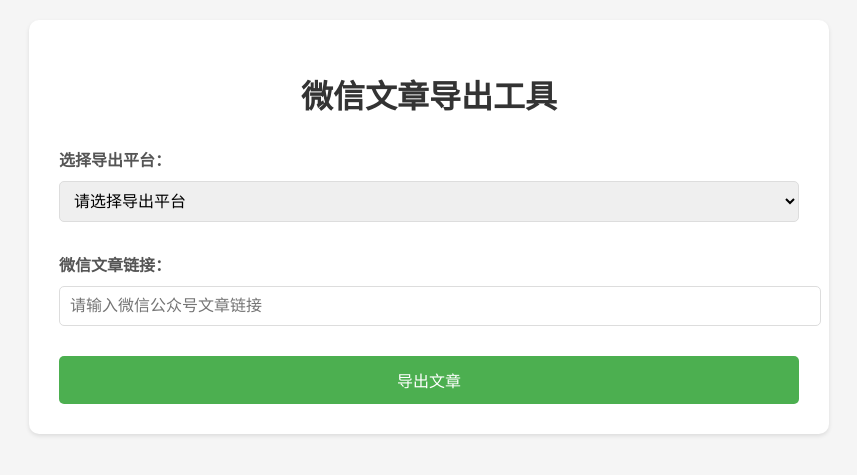
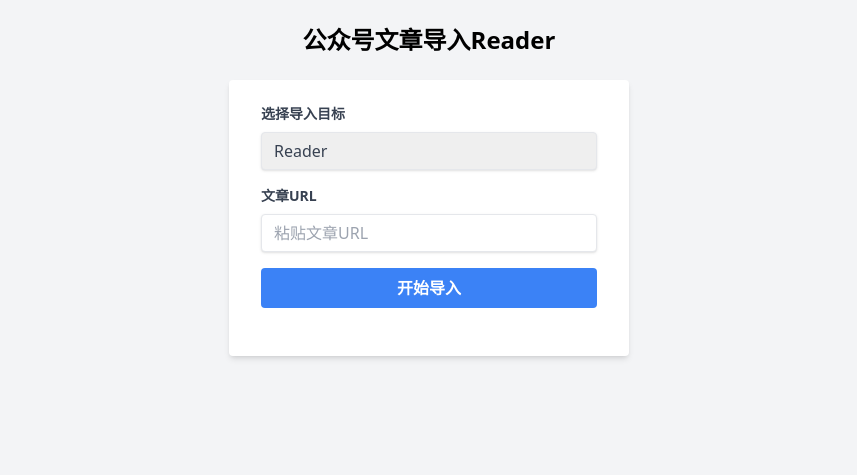
Before and after one commit to autism-ip/Wechat2Reader, a Flask app: page / in a window 1280 px wide. Shown: the top 475 px of the page, without its empty margins (211-1068 px from the left). Run offline with Flask 3, Linux system fonts and the light colour scheme; some libraries are stand-ins or nearby versions.

Commit message:
Fine-tuning the page

```diff
--- a/app.py
+++ b/app.py
@@ -21,10 +21,10 @@
 
         if target == 'reader':
             result = wechat_to_reader.process_article(url)
-            return jsonify({'message': '成功导出到微信读书！'})
+            return jsonify({'message': '成功导入到Reader！'})
         elif target == 'readwise':
             result = wechat_to_readwise.process_article(url)
-            return jsonify({'message': '成功导出到Readwise！'})
+            return jsonify({'message': '成功导出入Readwise！'})
         else:
             return jsonify({'error': '不支持的目标平台'}), 400
 
--- a/templates/index.html
+++ b/templates/index.html
@@ -3,131 +3,66 @@
 <head>
     <meta charset="UTF-8">
     <meta name="viewport" content="width=device-width, initial-scale=1.0">
-    <title>微信文章导出工具</title>
-    <style>
-        body {
-            font-family: -apple-system, BlinkMacSystemFont, "Segoe UI", Roboto, "Helvetica Neue", Arial, sans-serif;
-            max-width: 800px;
-            margin: 0 auto;
-            padding: 20px;
-            background-color: #f5f5f5;
-        }
-        .container {
-            background-color: white;
-            padding: 30px;
-            border-radius: 10px;
-            box-shadow: 0 2px 4px rgba(0,0,0,0.1);
-        }
-        h1 {
-            color: #333;
-            text-align: center;
-            margin-bottom: 30px;
-        }
-        .form-group {
-            margin-bottom: 20px;
-        }
-        label {
-            display: block;
-            margin-bottom: 10px;
-            color: #555;
-            font-weight: bold;
-        }
-        input[type="url"], select {
-            width: 100%;
-            padding: 10px;
-            border: 1px solid #ddd;
-            border-radius: 5px;
-            font-size: 16px;
-            margin-bottom: 10px;
-        }
-        button {
-            background-color: #4CAF50;
-            color: white;
-            padding: 12px 20px;
-            border: none;
-            border-radius: 5px;
-            cursor: pointer;
-            width: 100%;
-            font-size: 16px;
-            transition: background-color 0.3s;
-        }
-        button:hover {
-            background-color: #45a049;
-        }
-        #message {
-            margin-top: 20px;
-            padding: 15px;
-            border-radius: 5px;
-            display: none;
-        }
-        .success {
-            background-color: #dff0d8;
-            color: #3c763d;
-            border: 1px solid #d6e9c6;
-        }
-        .error {
-            background-color: #f2dede;
-            color: #a94442;
-            border: 1px solid #ebccd1;
-        }
-    </style>
+    <title>公众号文章导入Reader</title>
+    <script src="https://cdn.tailwindcss.com"></script>
+    <script src="https://cdn.jsdelivr.net/npm/axios/dist/axios.min.js"></script>
 </head>
-<body>
-    <div class="container">
-        <h1>微信文章导出工具</h1>
-        <div class="form-group">
-            <label for="target">选择导出平台：</label>
-            <select id="target" required>
-                <option value="">请选择导出平台</option>
-                <option value="reader">微信读书</option>
-                <option value="readwise">Readwise</option>
-            </select>
+<body class="bg-gray-100">
+    <div class="container mx-auto max-w-md p-6">
+        <h1 class="text-2xl font-bold text-center mb-6">公众号文章导入Reader</h1>
+        <div class="bg-white shadow-md rounded px-8 pt-6 pb-8 mb-4">
+            <div class="mb-4">
+                <label class="block text-gray-700 text-sm font-bold mb-2" for="destination">
+                    选择导入目标
+                </label>
+                <select id="destination" class="shadow appearance-none border rounded w-full py-2 px-3 text-gray-700 leading-tight focus:outline-none focus:shadow-outline">
+                    <option value="reader">Reader</option>
+                    <option value="readwise">Readwise</option>
+                </select>
+            </div>
+            <div class="mb-4">
+                <label class="block text-gray-700 text-sm font-bold mb-2" for="url">
+                    文章URL
+                </label>
+                <input class="shadow appearance-none border rounded w-full py-2 px-3 text-gray-700 leading-tight focus:outline-none focus:shadow-outline" id="url" type="url" placeholder="粘贴文章URL">
+            </div>
+            <div class="flex items-center justify-between">
+                <button id="importButton" class="bg-blue-500 hover:bg-blue-700 text-white font-bold py-2 px-4 rounded focus:outline-none focus:shadow-outline w-full" type="button">
+                    开始导入
+                </button>
+            </div>
+            <div id="status" class="mt-4 text-center font-medium"></div>
         </div>
-        <div class="form-group">
-            <label for="url">微信文章链接：</label>
-            <input type="url" id="url" placeholder="请输入微信公众号文章链接" required>
-        </div>
-        <button onclick="processArticle()">导出文章</button>
-        <div id="message"></div>
     </div>
+    <script>
+        document.getElementById('importButton').addEventListener('click', function() {
+            var url = document.getElementById('url').value;
+            var destination = document.getElementById('destination').value;
+            var statusDiv = document.getElementById('status');
 
-    <script>
-        function showMessage(text, isError = false) {
-            const messageDiv = document.getElementById('message');
-            messageDiv.textContent = text;
-            messageDiv.style.display = 'block';
-            messageDiv.className = isError ? 'error' : 'success';
-        }
-
-        async function processArticle() {
-            const url = document.getElementById('url').value;
-            const target = document.getElementById('target').value;
-
-            if (!url || !target) {
-                showMessage('请填写所有必填项', true);
+            if (!url) {
+                statusDiv.textContent = "请输入有效的URL";
+                statusDiv.className = "mt-4 text-center font-medium text-red-500";
                 return;
             }
 
-            try {
-                const response = await fetch('/process', {
-                    method: 'POST',
-                    headers: {
-                        'Content-Type': 'application/json',
-                    },
-                    body: JSON.stringify({ url, target })
-                });
+            statusDiv.textContent = "正在导入...";
+            statusDiv.className = "mt-4 text-center font-medium text-blue-500";
 
-                const data = await response.json();
-
-                if (response.ok) {
-                    showMessage(data.message);
-                } else {
-                    showMessage(data.error, true);
-                }
-            } catch (error) {
-                showMessage('发生错误：' + error.message, true);
-            }
-        }
+            axios.post('/process', {
+                url: url,
+                target: destination
+            })
+            .then(function (response) {
+                statusDiv.textContent = response.data.message;
+                statusDiv.className = "mt-4 text-center font-medium text-green-500";
+            })
+            .catch(function (error) {
+                statusDiv.textContent = error.response?.data?.error || "导入失败，请重试";
+                statusDiv.className = "mt-4 text-center font-medium text-red-500";
+                console.error('Error:', error);
+            });
+        });
     </script>
 </body>
 </html>
```
